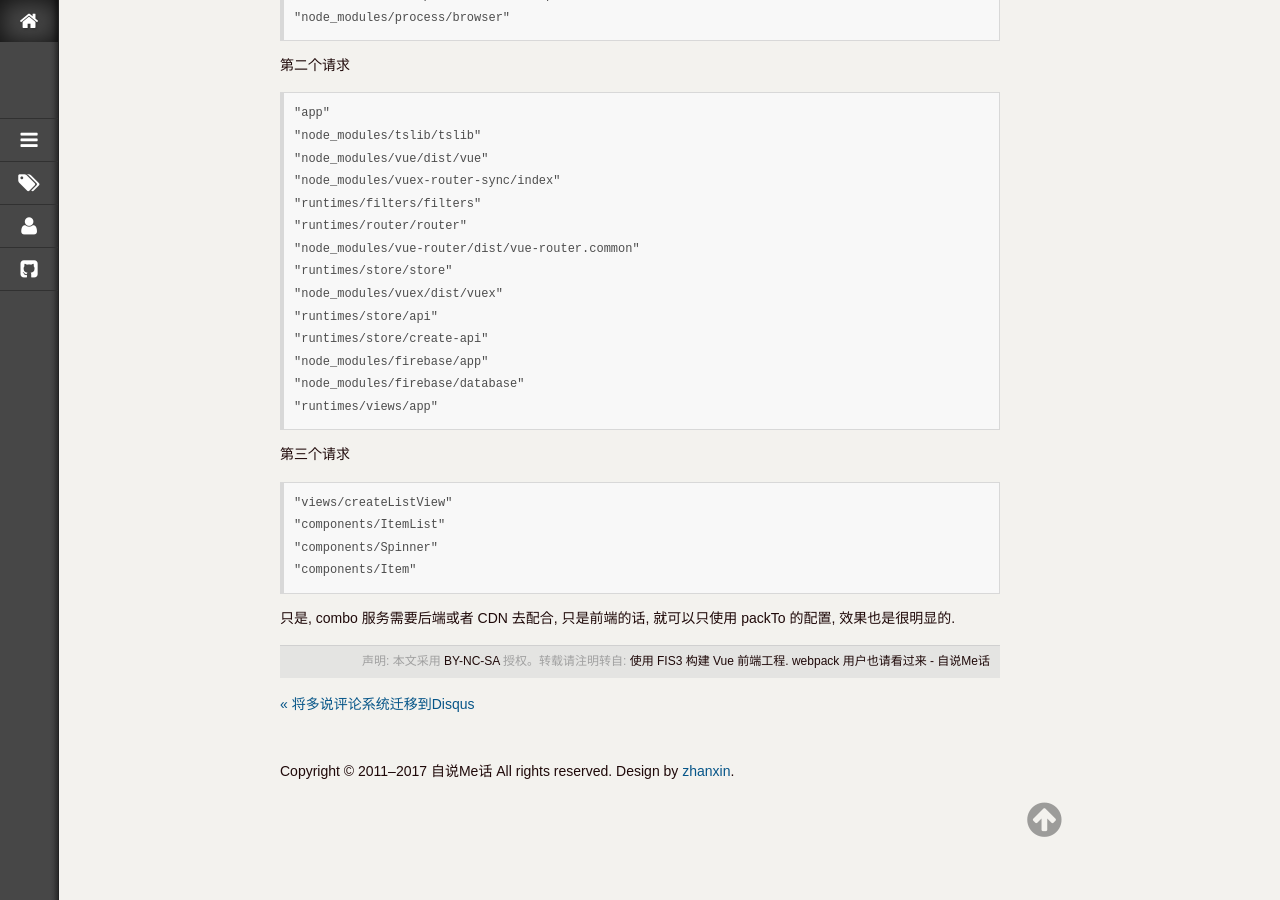
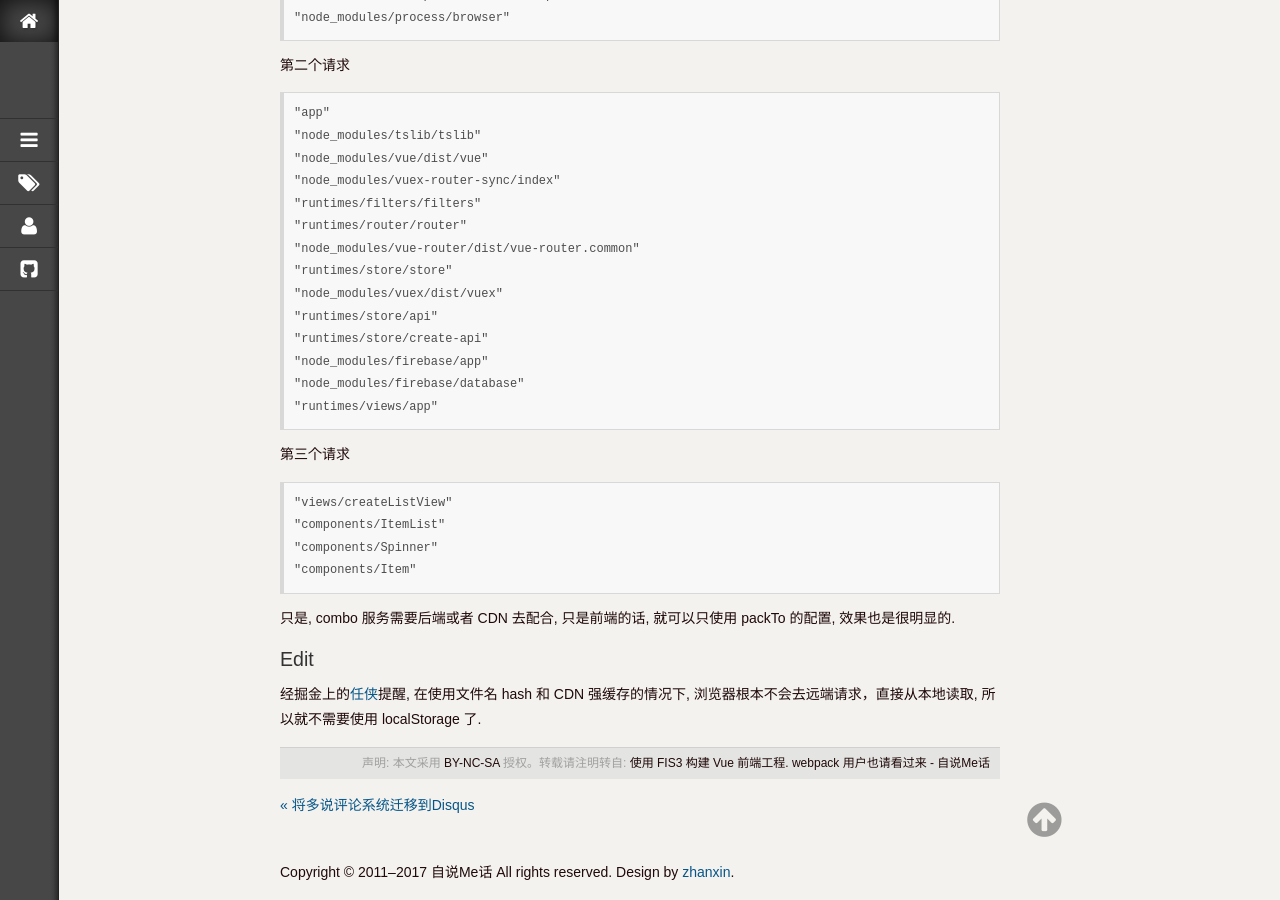
Before and after one commit to wyntau/wyntau.github.io, a Jekyll site: the page built from _posts/2017-04-08-vue-projects-development-with-fis3.md, in a window 1280 px wide and 900 px high, scrolled down 10036 px. Built offline with Jekyll 4.4.1, drawn with Linux system fonts in a browser that asks for light colours; some web fonts are replaced; comment, search, counter and statistics services are not loaded.

Commit message:
refactor: update post

```diff
--- a/_posts/2017-04-08-vue-projects-development-with-fis3.md
+++ b/_posts/2017-04-08-vue-projects-development-with-fis3.md
@@ -353,3 +353,7 @@ fis.match('/src/runtimes/**.{js,ts,vue}', {
     "components/Item"
 
 只是, combo 服务需要后端或者 CDN 去配合, 只是前端的话, 就可以只使用 packTo 的配置, 效果也是很明显的.
+
+### Edit
+
+经掘金上的[任侠](https://juejin.im/user/57c9687e67f3560057b2409c)提醒, 在使用文件名 hash 和 CDN 强缓存的情况下, 浏览器根本不会去远端请求，直接从本地读取, 所以就不需要使用 localStorage 了.
```
